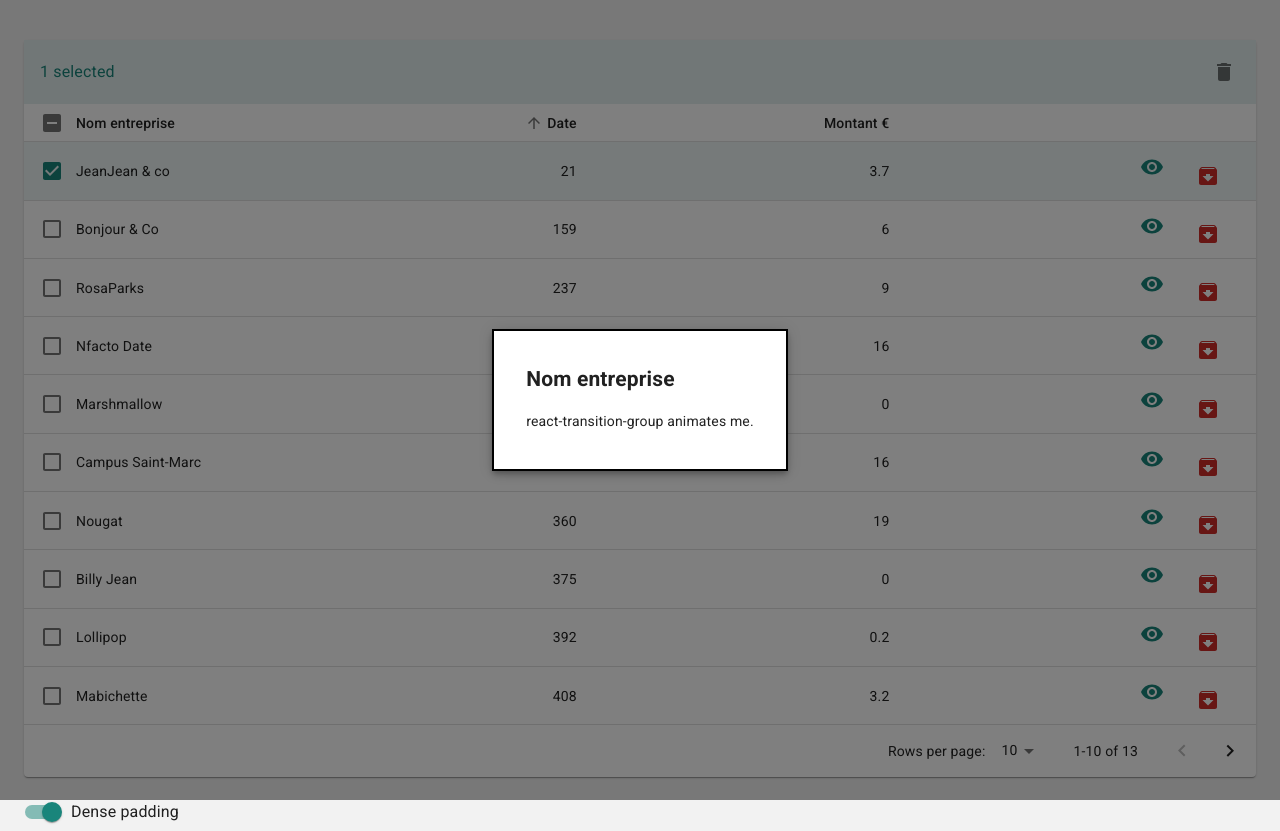
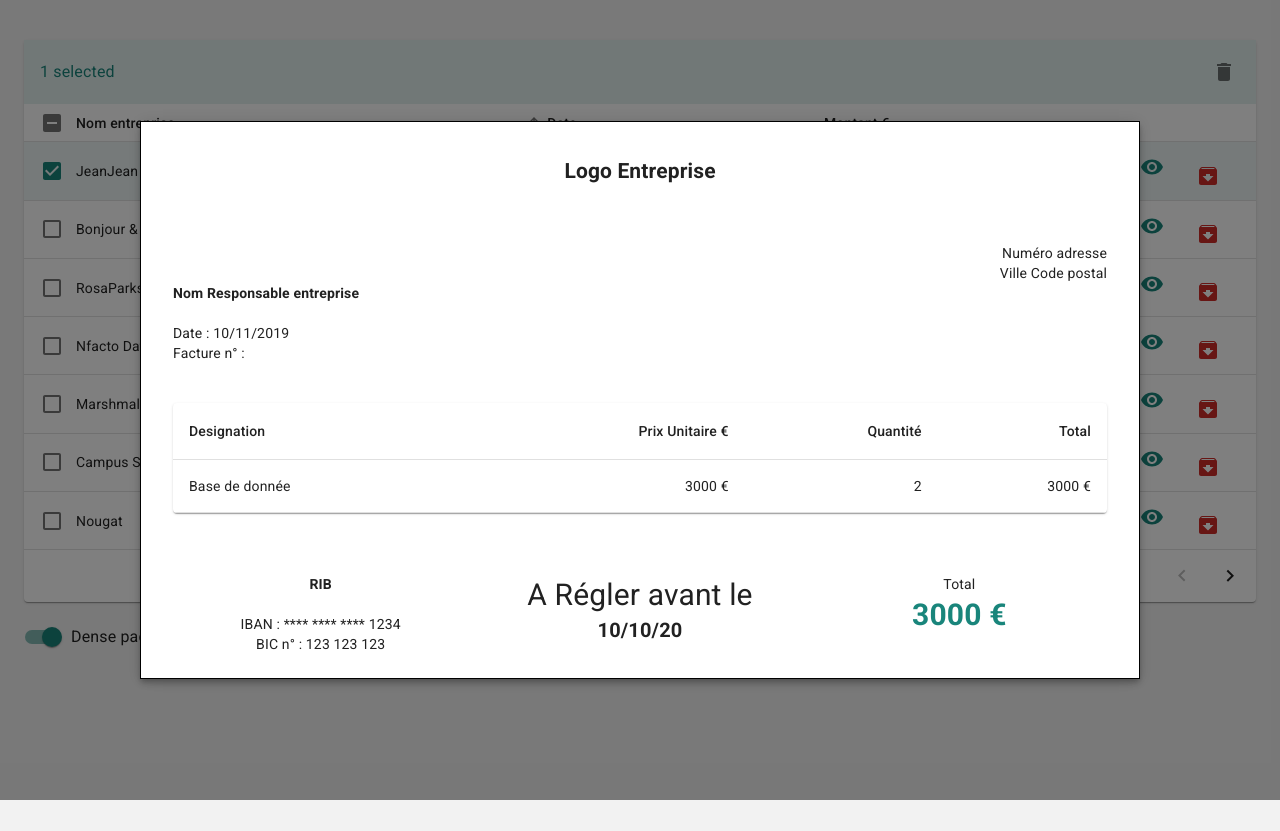
Before and after one commit to GauthierBosson/CRM-Front, a Next.js app: page /bill in a window 1280 px wide. Both pictures are taken after a click on the button 1152 px from the left and 168 px from the top of the page. After the commit the page ends 800 px from the top, so only its background shows below. Built offline with nearby package versions, Linux system fonts and the light colour scheme.

Commit message:
finition modal modalViewBill

```diff
--- a/components/modal/modalViewBill.js
+++ b/components/modal/modalViewBill.js
@@ -1,9 +1,17 @@
 import React from 'react';
-import { makeStyles } from '@material-ui/core/styles';
+import {makeStyles} from '@material-ui/core/styles';
 import Modal from '@material-ui/core/Modal';
 import Backdrop from '@material-ui/core/Backdrop';
 import Fade from '@material-ui/core/Fade';
 import VisibilityIcon from "@material-ui/icons/Visibility";
+import Grid from "@material-ui/core/Grid";
+import Table from '@material-ui/core/Table';
+import TableBody from '@material-ui/core/TableBody';
+import TableCell from '@material-ui/core/TableCell';
+import TableContainer from '@material-ui/core/TableContainer';
+import TableHead from '@material-ui/core/TableHead';
+import TableRow from '@material-ui/core/TableRow';
+import Paper from '@material-ui/core/Paper';
 
 
 const useStyles = makeStyles(theme => ({
@@ -14,17 +22,23 @@ const useStyles = makeStyles(theme => ({
     },
     paper: {
         backgroundColor: theme.palette.background.paper,
-        border: '2px solid #000',
+        border: '1px solid #000',
         boxShadow: theme.shadows[5],
         padding: theme.spacing(2, 4, 3),
+        width: '1000px',
+        minWidth: '100px',
+
     },
     button: {
-      border: '0px',
+        border: '0px',
         backgroundColor: 'transparent',
     },
     Visibility: {
         fill: '#19857b',
 
+    },
+    Table: {
+        minWidth: '50px',
     }
 }));
 
@@ -42,8 +56,8 @@ export default function TransitionsModal() {
 
     return (
         <div>
-            <button color="secondary" onClick={handleOpen} className={classes.button} style={{padding:'6px'}}>
-                <VisibilityIcon className={classes.Visibility} />
+            <button color="secondary" onClick={handleOpen} className={classes.button} style={{padding: '6px'}}>
+                <VisibilityIcon className={classes.Visibility}/>
             </button>
             <Modal
                 aria-labelledby="transition-modal-title"
@@ -59,8 +73,83 @@ export default function TransitionsModal() {
             >
                 <Fade in={open}>
                     <div className={classes.paper}>
-                        <h2 id="transition-modal-title">Nom entreprise</h2>
-                        <p id="transition-modal-description">react-transition-group animates me.</p>
+                        <Grid item xs={12}>
+                            <h2 id="transition-modal-title" align="center">Logo Entreprise</h2>
+                        </Grid>
+
+                        <br/>
+                        <br/>
+                        <Grid container spacing={3}>
+                            <Grid item xs={6}>
+                                <br/>
+                                <br/>
+                                <div id="transition-modal-description"><strong> Nom Responsable entreprise <br/>
+                                </strong></div>
+                                <br/>
+                                <div> Date : 10/11/2019 <br/> Facture n° :</div>
+                            </Grid>
+                            <Grid item xs={6}>
+                                <div id="transition-modal-description" align="right"> Numéro adresse<br/>Ville Code
+                                    postal
+                                </div>
+                            </Grid>
+                        </Grid>
+                        <br/>
+                        <br/>
+                        <Grid item xs={12}>
+                            <TableContainer component={Paper}>
+                                <Table className={classes.Table} aria-label="simple table">
+                                    <TableHead>
+                                        <TableRow>
+                                            <TableCell>Designation</TableCell>
+                                            <TableCell align="right">Prix Unitaire €</TableCell>
+                                            <TableCell align="right">Quantité </TableCell>
+                                            <TableCell align="right">Total</TableCell>
+
+                                        </TableRow>
+                                    </TableHead>
+                                    <TableBody>
+
+                                        <TableRow>
+                                            <TableCell component="th" scope="row">
+                                                Base de donnée
+                                            </TableCell>
+                                            <TableCell align="right">3000 €</TableCell>
+                                            <TableCell align="right">2</TableCell>
+                                            <TableCell align="right">3000 €</TableCell>
+
+                                        </TableRow>
+
+                                    </TableBody>
+                                </Table>
+                            </TableContainer>
+
+                            <br/>
+                            <br/>
+                            <br/>
+
+
+                            <Grid container spacing={3}>
+                                <Grid item xs={4} align="center">
+                                    <div id="transition-modal-description" ><strong> RIB <br/>
+                                    </strong></div>
+                                    <br/>
+                                    <div> IBAN :  **** **** **** 1234 <br/> BIC n° : 123 123 123</div>
+                                </Grid>
+                                <Grid item xs={4} align="center">
+                                    <div id="transition-modal-description" align="center" style={{fontSize:'30px'}}> A Régler avant le <br/></div>
+                                <div><strong style={{fontSize:'20px'}}> 10/10/20</strong></div>
+                                </Grid>
+                                <Grid item xs={4} align="center">
+                                    <div id="transition-modal-description" align=""> Total<br/>
+                                        <div style={{fontSize:'30px', color:'#19857b'}}><strong>3000 € </strong></div>
+                                    </div>
+                                </Grid>
+                            </Grid>
+
+                        </Grid>
+
+
                     </div>
                 </Fade>
             </Modal>
--- a/pages/bill.js
+++ b/pages/bill.js
@@ -225,7 +225,7 @@ export default function EnhancedTable() {
     const [selected, setSelected] = React.useState([]);
     const [page, setPage] = React.useState(0);
     const [dense, setDense] = React.useState(true);
-    const [rowsPerPage, setRowsPerPage] = React.useState(10);
+    const [rowsPerPage, setRowsPerPage] = React.useState(7);
 
     const handleRequestSort = (event, property) => {
         const isAsc = orderBy === property && order === 'asc';
@@ -334,7 +334,8 @@ export default function EnhancedTable() {
                                                     backgroundColor: 'transparent'}}>
                                                      <ModalViewBill />
                                                 </button>
-                                                    <Button  href='/homes' style={{color: '#CF2C29'}}><ArchiveIcon/> </Button>
+                                                    <Button  href='/bill' style={{color: '#CF2C29',border: '0px',
+                                                        backgroundColor: 'transparent'}}><ArchiveIcon/> </Button>
                                                 </TableCell>
 
                                             </TableRow>
```
Also changed, not shown: components/img/bg-section-intro.png (added).
